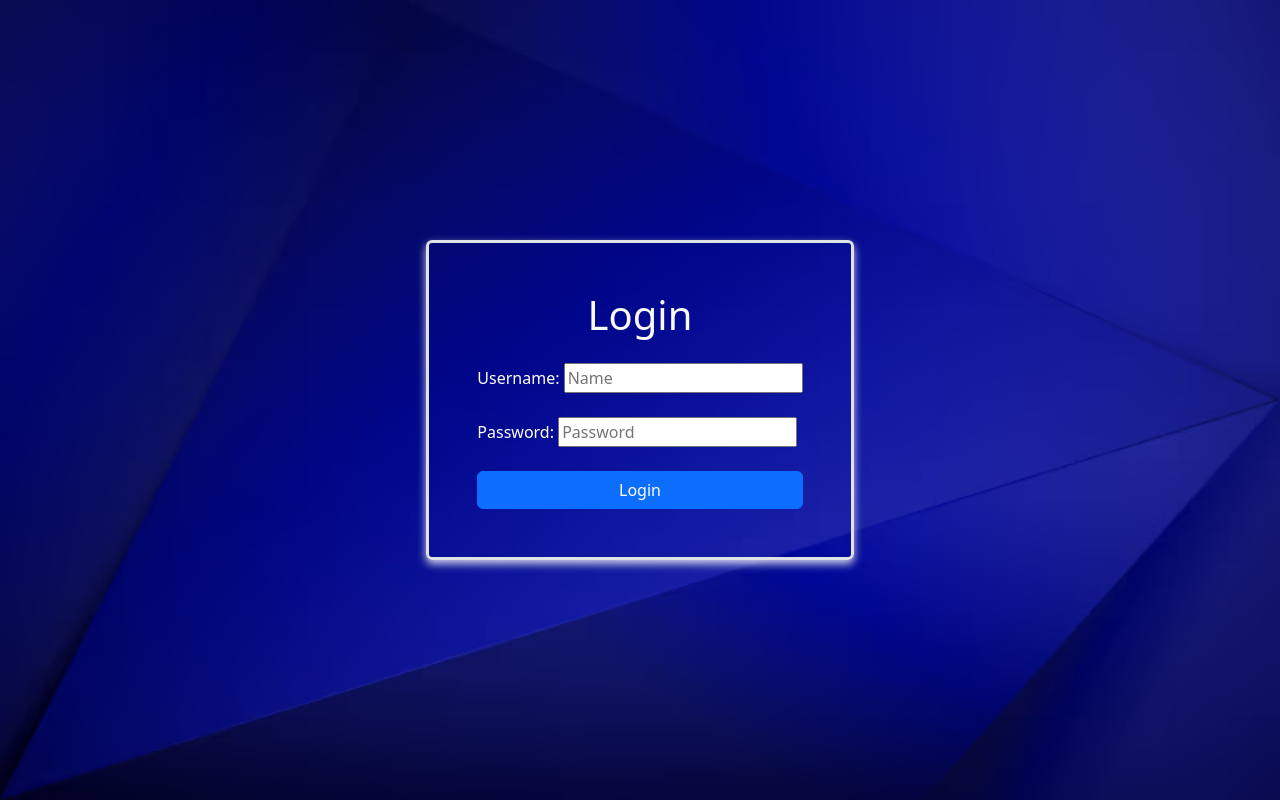
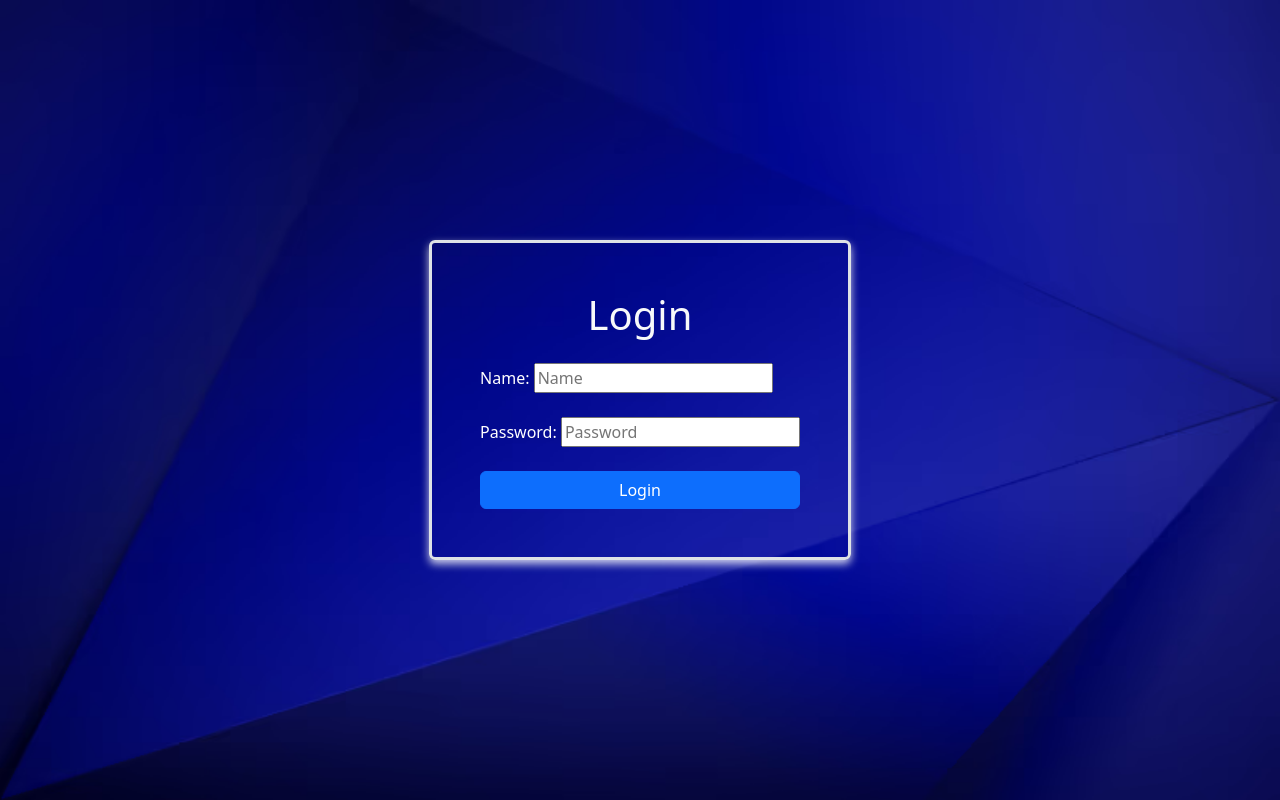
Before and after one commit to D-Eva-Code/Project_management_system, a Django app: page /user/login/ in a window 1280 px wide. Run offline with Django 5.2, Linux system fonts and the light colour scheme; some libraries are stand-ins or nearby versions.

Commit message:
removed username field and replaced wtih name field

```diff
--- a/project_management_system/userapp/forms.py
+++ b/project_management_system/userapp/forms.py
@@ -8,7 +8,7 @@ class Userform(UserCreationForm):
 
     class Meta:
         model= CustomUser
-        fields=['username','email', 'password1', 'password2', 'role', 'matric_number', 'department','staff_id', 'supervisor',]
+        fields=['name','email', 'password1', 'password2', 'role', 'matric_number', 'department','staff_id', 'supervisor',]
 
 
     def __init__(self, *args, **kwargs):
@@ -18,7 +18,7 @@ class Userform(UserCreationForm):
         self.fields['staff_id'].required= False
         self.fields['supervisor'].required= False
 
-        for fieldname in ['password1', 'password2', 'username']:
+        for fieldname in ['password1', 'password2']:
             self.fields[fieldname].help_text = (
                 f"<div class='form-text text-light'>{self.fields[fieldname].help_text}</div>"
             )
@@ -44,6 +44,4 @@ class Userform(UserCreationForm):
                 if cleaned_data.get(field):
                     self.add_error(field, f"Supervisor cannot have {field.replace('_', ' ')}")
 
-
-
         return cleaned_data
--- a/project_management_system/userapp/templates/login.html
+++ b/project_management_system/userapp/templates/login.html
@@ -33,8 +33,8 @@
             <h1 class="mb-4 text-light text-center">Login</h1>
             <form method="POST" action="{% url 'login' %}" id="loginForm">
                 {% csrf_token %}
-                <label for="username">Username:</label>
-                <input autocomplete="on" type="text" id="username" placeholder="Name" name="username"><br><br>
+                <label for="username">Name:</label>
+                <input autocomplete="on" type="text" id="username" placeholder="Name" name="name"><br><br>
                 <label for="password" >Password:</label>
                 <input type="password" id="password" placeholder="Password" name="password"><br><br>
                 <button type="submit" class="btn btn-primary w-100">Login</button>
```
Also changed, not shown: project_management_system/userapp/models.py (+17 -1 lines), project_management_system/db.sqlite3, project_management_system/userapp/migrations/0004_customuser_name.py (added).
